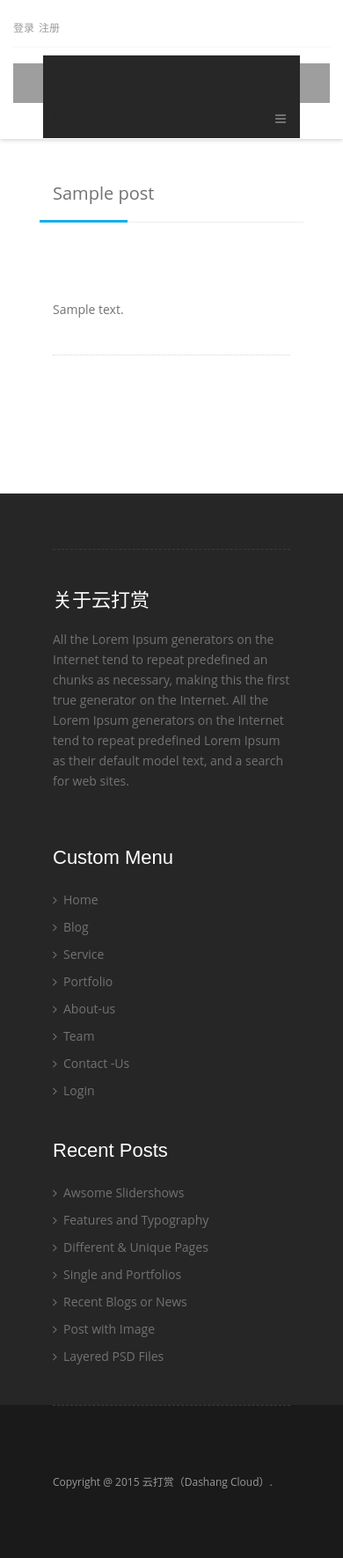
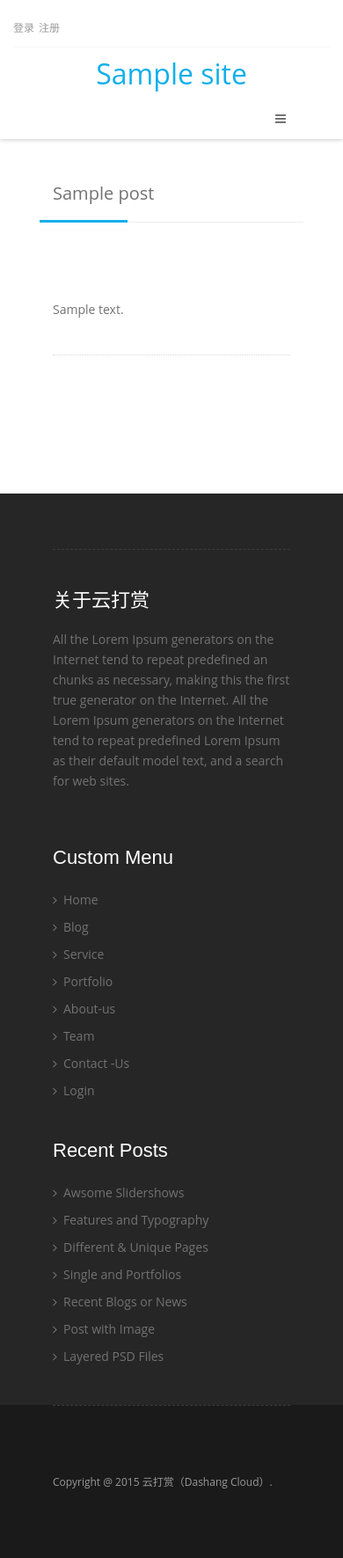
Before and after one commit to Coding110/dash, a WordPress theme: template t/dash/page.php in a window 390 px wide. Shown: the whole page at 88% size. Run offline with PHP 8.4 and a stand-in for WordPress, Linux system fonts and the light colour scheme; the site name, menu and one post (Sample post) are stand-ins, and other content is empty; some libraries are stand-ins or nearby versions; grey boxes are pictures that could not be loaded.

Commit message:
adjust menu

```diff
--- a/t/dash/css/menu.css
+++ b/t/dash/css/menu.css
@@ -332,7 +332,7 @@ margin-top: 104px;
     .navbar-collapse.pull-right {
         width: 100%;
         /*float: none !important;*/
-        background: #1e1e1e;
+        //background: #1e1e1e;
     }
     #navbar-collapse-1 > ul > li.dropdown > a > b {
         float: right;
@@ -477,10 +477,10 @@ color: #575757;
     border: 0px solid transparent;
     border-radius: 0;
     margin-left: 15px;
-    background: #272727;
+    //background: #272727;
 	cursor: pointer;
 }
-.navbar-toggle > span {Color:#272727;}
+.navbar-toggle > span {Color:#ffffff;}
 .navbar-default .navbar-toggle:hover, .navbar-default .navbar-toggle:focus {
  background-color: #272727;
 }
--- a/t/dash/css/responsive-leyouts.css
+++ b/t/dash/css/responsive-leyouts.css
@@ -552,7 +552,7 @@ ul.post_meta_links_small {
 
 #trueHeader #logo{
 	text-align: center;
-	background:url(../images/logo.png) no-repeat center bottom;
+	//background:url(../images/logo.png) no-repeat center bottom;
 }
 #trueHeader .logo {
 	width: 100%;
@@ -1167,7 +1167,7 @@ ul.adsbanner-list {
 
 #trueHeader #logo{
 	text-align: center;
-	background:url(../images/logo.png) no-repeat center bottom;
+	//background:url(../images/logo.png) no-repeat center bottom;
 }
 #trueHeader .logo {
 	width: 100%;
--- a/t/dash/header.php
+++ b/t/dash/header.php
@@ -26,7 +26,7 @@
 		<div class="wrapper">
 			<div class="top_nav">
 				<div class="container">
-					<div class="right">	<img src="<?php header_image(); ?>" height="<?php echo get_custom_header()->height; ?>" width="<?php echo get_custom_header()->width; ?>" alt="" />
+					<div class="right">	<!--<img src="<?php //header_image(); ?>" height="<?php //echo get_custom_header()->height; ?>" width="<?php //echo get_custom_header()->width; ?>" alt="" />	-->
 						<ul> <?php if($wl_theme_options['contact_email']!=''){ ?>
 							<li><a href="mailto:<?php echo esc_url($wl_theme_options['contact_email']); ?>"><i class="fa fa-envelope"></i> <?php echo $wl_theme_options['contact_email']; ?></a></li> <?php } ?>
 							<?php if($wl_theme_options['contact_phone_no']!=''){ ?>
```
Also changed, not shown: 2 other files.
